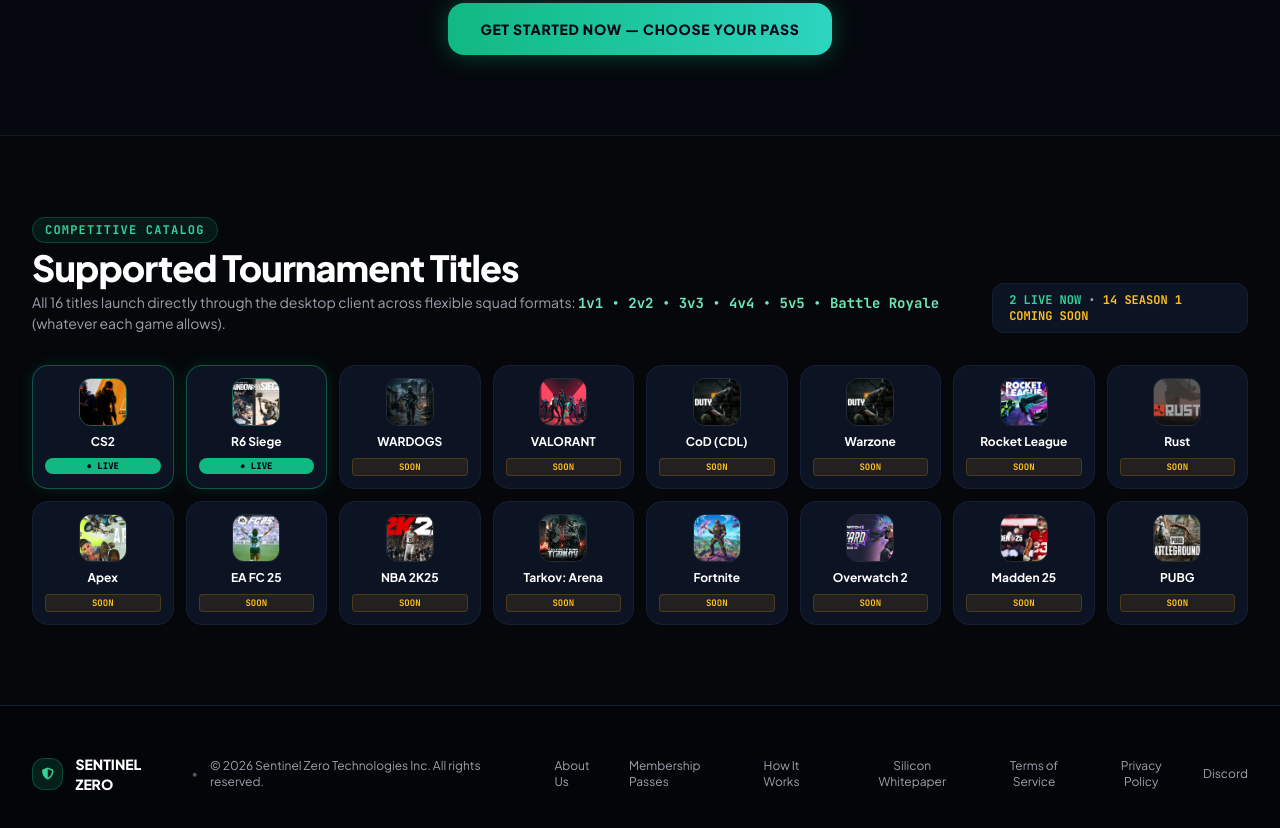
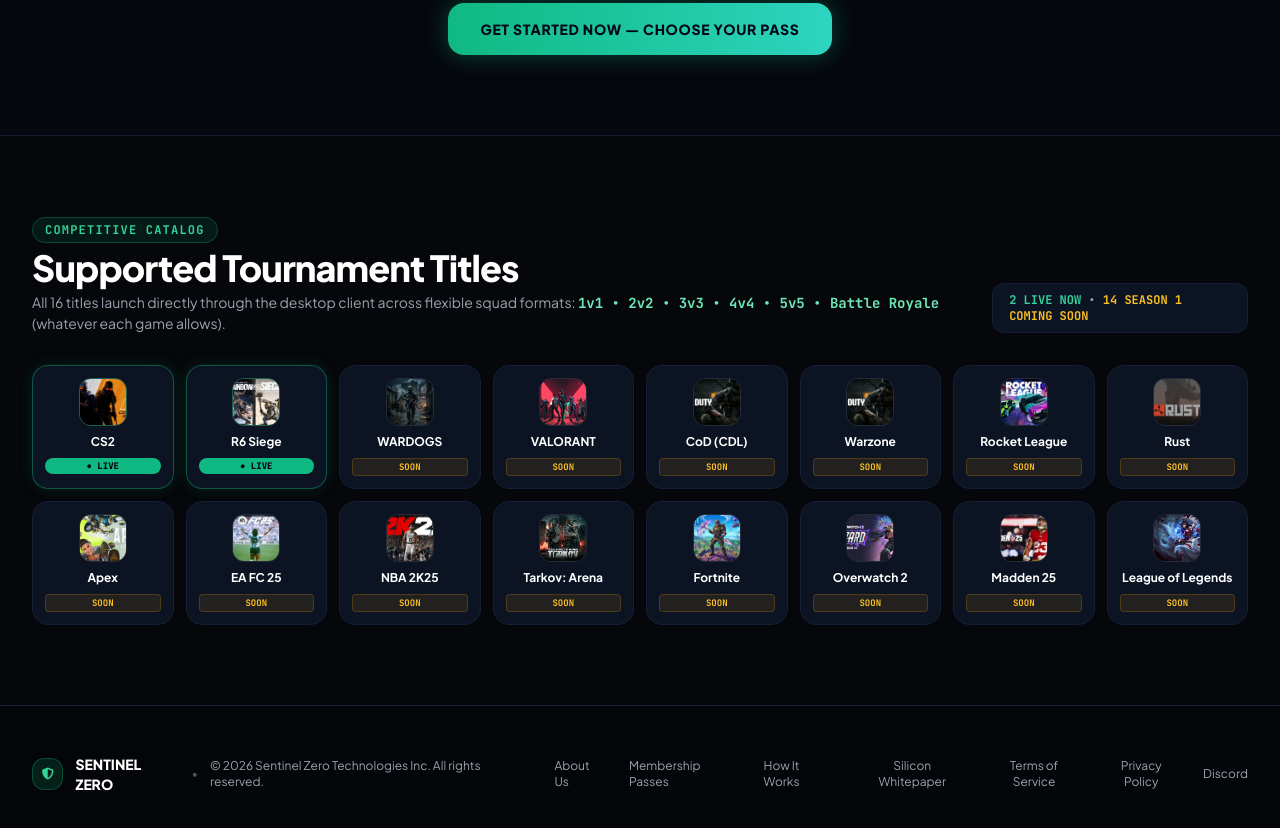
Before and after one commit to brandonwhiggins-cmd/sentinel-zero, a website: page index.html in a window 1280 px wide. Shown: the part 3748-4576 px from the top of the page. Drawn offline with nearby package versions, Linux system fonts and the light colour scheme.

Commit message:
Restore League of Legends to official 16-game roster across web and client

```diff
--- a/index.html
+++ b/index.html
@@ -602,9 +602,9 @@
 
         <div class="p-3 rounded-2xl bg-dark-card border border-dark-border space-y-2 group hover:border-amber-500/40 transition">
           <div class="w-12 h-12 mx-auto rounded-xl overflow-hidden border border-white/10">
-            <img src="assets/games/pubg.jpg" alt="PUBG" class="w-full h-full object-cover group-hover:scale-110 transition duration-200">
+            <img src="assets/games/league_of_legends.jpg" alt="League of Legends" class="w-full h-full object-cover group-hover:scale-110 transition duration-200">
           </div>
-          <div class="font-bold text-white truncate">PUBG</div>
+          <div class="font-bold text-white truncate">League of Legends</div>
           <span class="text-[9px] font-mono font-bold text-amber-400 bg-amber-500/10 border border-amber-500/20 px-1.5 py-0.2 rounded block">SOON</span>
         </div>
 
```
